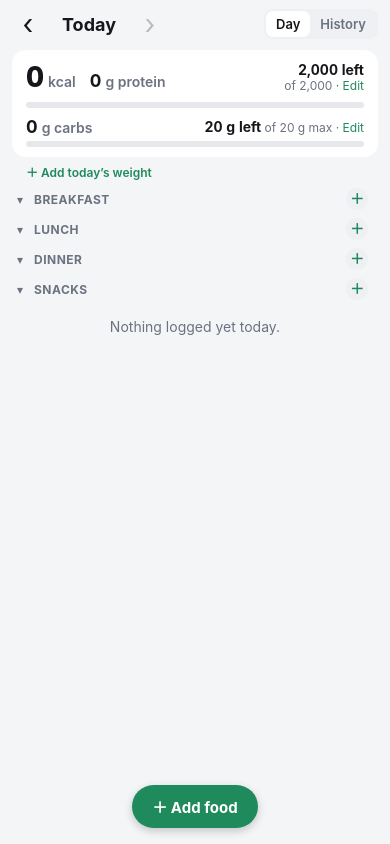
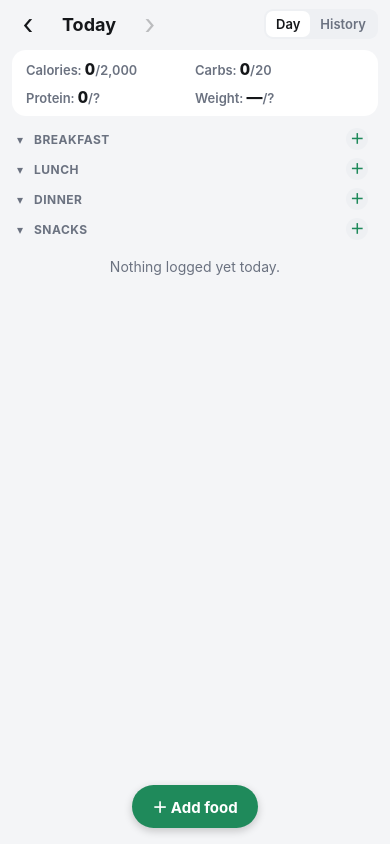
Before and after one commit to joshuabglickman/calorie-counter, a React Native app: screen / in a window 390 px wide. Built offline with nearby package versions, Linux system fonts and the light colour scheme.

Commit message:
Compact 2x2 summary at the top: calories, carbs, protein and weight vs goals
Adds an optional protein target and goal weight; tap an item to edit it.

Co-Authored-By: Claude Opus 5.5 <noreply@anthropic.com>

```diff
--- a/App.tsx
+++ b/App.tsx
@@ -37,7 +37,6 @@ import {
   loadData,
   newId,
   parseNumber,
-  previousWeight,
   saveData,
   WeightUnit,
 } from './src/storage';
@@ -68,7 +67,7 @@ function Main() {
   const [editing, setEditing] = useState<Entry | null>(null);
   const [addMeal, setAddMeal] = useState<Meal>('breakfast');
   const [weightOpen, setWeightOpen] = useState(false);
-  const [goalOpen, setGoalOpen] = useState<null | 'kcal' | 'carbs'>(null);
+  const [goalOpen, setGoalOpen] = useState<null | 'kcal' | 'carbs' | 'protein'>(null);
 
   useEffect(() => {
     loadData().then((d) => {
@@ -245,15 +244,10 @@ function Main() {
             protein={dayProtein}
             goal={data.goal}
             carbGoal={data.carbGoal}
-            onEditGoal={() => setGoalOpen('kcal')}
-            onEditCarbGoal={() => setGoalOpen('carbs')}
-          />
-          <WeightRow
+            proteinGoal={data.proteinGoal}
             weight={data.weights[day]}
-            previous={previousWeight(data.weights, day)}
-            unit={data.weightUnit}
-            isToday={isToday}
-            onPress={() => setWeightOpen(true)}
+            weightGoal={data.weightGoal}
+            onEdit={(what) => (what === 'weight' ? setWeightOpen(true) : setGoalOpen(what))}
           />
 
           {/* Column headers stay put while the list scrolls. */}
@@ -360,14 +354,15 @@ function Main() {
         visible={weightOpen}
         dayLabel={formatDay(day)}
         weight={data.weights[day]}
+        goal={data.weightGoal}
         unit={data.weightUnit}
         onClose={() => setWeightOpen(false)}
-        onSave={(weight, unit) => {
+        onSave={(weight, goal, unit) => {
           setData((prev) => {
             const weights = { ...convertWeights(prev.weights, prev.weightUnit, unit) };
             if (weight === null) delete weights[day];
             else weights[day] = weight;
-            return { ...prev, weights, weightUnit: unit };
+            return { ...prev, weights, weightGoal: goal ?? undefined, weightUnit: unit };
           });
           setWeightOpen(false);
         }}
@@ -375,11 +370,23 @@ function Main() {
 
       <GoalModal
         visible={goalOpen !== null}
-        title={goalOpen === 'carbs' ? 'Daily carb limit (g)' : 'Daily calorie goal'}
-        goal={goalOpen === 'carbs' ? data.carbGoal : data.goal}
+        title={
+          goalOpen === 'carbs'
+            ? 'Daily carb limit (g)'
+            : goalOpen === 'protein'
+              ? 'Daily protein target (g)'
+              : 'Daily calorie goal'
+        }
+        goal={goalOpen === 'carbs' ? data.carbGoal : goalOpen === 'protein' ? data.proteinGoal : data.goal}
         onClose={() => setGoalOpen(null)}
         onSave={(value) => {
-          setData((prev) => (goalOpen === 'carbs' ? { ...prev, carbGoal: value } : { ...prev, goal: value }));
+          setData((prev) =>
+            goalOpen === 'carbs'
+              ? { ...prev, carbGoal: value }
+              : goalOpen === 'protein'
+                ? { ...prev, proteinGoal: value }
+                : { ...prev, goal: value },
+          );
           setGoalOpen(null);
         }}
       />
@@ -387,71 +394,61 @@ function Main() {
   );
 }
 
+type Editable = 'kcal' | 'carbs' | 'protein' | 'weight';
+
+/** Compact 2x2 summary: "Calories 1,501/1,500", "Carbs 20/20", "Protein 118/?", "Weight 172/155". Tap to edit. */
 function TotalCard({
   total,
   carbs,
   protein,
   goal,
   carbGoal,
-  onEditGoal,
-  onEditCarbGoal,
+  proteinGoal,
+  weight,
+  weightGoal,
+  onEdit,
 }: {
   total: number;
   carbs: number;
   protein: number;
   goal: number;
   carbGoal: number;
-  onEditGoal: () => void;
-  onEditCarbGoal: () => void;
+  proteinGoal: number | undefined;
+  weight: number | undefined;
+  weightGoal: number | undefined;
+  onEdit: (what: Editable) => void;
 }) {
   const t = useTheme();
   const s = useMemo(() => styles(t), [t]);
-  const over = total > goal;
-  const pct = Math.min(1, total / goal);
-  const remaining = goal - total;
-  const carbsOver = carbs > carbGoal;
+  const fmt = (n: number | undefined) => (n === undefined ? '?' : n.toLocaleString());
+
+  const cell = (what: Editable, label: string, value: string, target: string, color?: string) => (
+    <Pressable
+      key={what}
+      onPress={() => onEdit(what)}
+      hitSlop={4}
+      style={({ pressed }) => [s.statCell, pressed && { opacity: 0.6 }]}
+    >
+      <Text style={s.statText} numberOfLines={1}>
+        <Text style={s.statLabel}>{label}: </Text>
+        <Text style={[s.statValue, color ? { color } : null]}>{value}</Text>
+        <Text style={s.statGoal}>/{target}</Text>
+      </Text>
+    </Pressable>
+  );
 
   return (
-    <View style={s.card}>
-      <View style={s.totalRow}>
-        <View style={s.totalLine}>
-          <Text style={s.bigNumber}>{total.toLocaleString()}</Text>
-          <Text style={s.kcalUnit}>kcal</Text>
-          <Text style={[s.carbsTotal, { marginLeft: 10 }]}>{protein}</Text>
-          <Text style={s.kcalUnit}>g protein</Text>
-        </View>
-        <Pressable onPress={onEditGoal} hitSlop={8} style={{ alignItems: 'flex-end' }}>
-          <Text style={[s.remaining, over && { color: t.over }]}>
-            {over ? `${(-remaining).toLocaleString()} over` : `${remaining.toLocaleString()} left`}
-          </Text>
-          <Text style={s.goalText}>
-            of {goal.toLocaleString()} <Text style={{ color: t.accent }}>· Edit</Text>
-          </Text>
-        </Pressable>
-      </View>
-      <View style={s.track}>
-        <View style={[s.fill, { width: `${pct * 100}%`, backgroundColor: over ? t.over : t.accent }]} />
-      </View>
-      <Pressable onPress={onEditCarbGoal} hitSlop={8} style={[s.totalRow, { marginTop: 8 }]}>
-        <View style={s.totalLine}>
-          <Text style={[s.carbsTotal, carbsOver && { color: t.over }]}>{carbs}</Text>
-          <Text style={s.kcalUnit}>g carbs</Text>
-        </View>
-        <Text style={s.goalText}>
-          <Text style={[s.remaining, carbsOver && { color: t.over }]}>
-            {carbsOver ? `${carbs - carbGoal} g over` : `${carbGoal - carbs} g left`}
-          </Text>{' '}
-          of {carbGoal} g max <Text style={{ color: t.accent }}>· Edit</Text>
-        </Text>
-      </Pressable>
-      <View style={[s.track, { marginTop: 4 }]}>
-        <View
-          style={[
-            s.fill,
-            { width: `${Math.min(1, carbs / carbGoal) * 100}%`, backgroundColor: carbsOver ? t.over : t.accent },
-          ]}
-        />
-      </View>
+    <View style={[s.card, s.statGrid]}>
+      {cell('kcal', 'Calories', total.toLocaleString(), goal.toLocaleString(), total > goal ? t.over : undefined)}
+      {cell('carbs', 'Carbs', String(carbs), String(carbGoal), carbs > carbGoal ? t.over : undefined)}
+      {cell(
+        'protein',
+        'Protein',
+        String(protein),
+        fmt(proteinGoal),
+        proteinGoal !== undefined && protein >= proteinGoal ? t.accent : undefined,
+      )}
+      {cell('weight', 'Weight', weight === undefined ? '—' : String(weight), fmt(weightGoal))}
     </View>
   );
 }
@@ -609,46 +606,11 @@ function History({
   );
 }
 
-function WeightRow({
-  weight,
-  previous,
-  unit,
-  isToday,
-  onPress,
-}: {
-  weight: number | undefined;
-  previous: number | null;
-  unit: WeightUnit;
-  isToday: boolean;
-  onPress: () => void;
-}) {
-  const t = useTheme();
-  const s = useMemo(() => styles(t), [t]);
-  const change = weight !== undefined && previous !== null ? Math.round((weight - previous) * 10) / 10 : null;
-  return (
-    <Pressable onPress={onPress} hitSlop={6} style={({ pressed }) => [s.weightRow, pressed && { opacity: 0.6 }]}>
-      {weight === undefined ? (
-        <Text style={[s.goalText, { color: t.accent, fontWeight: '600' }]}>
-          ＋ Add {isToday ? 'today’s' : 'this day’s'} weight
-        </Text>
-      ) : (
-        <Text style={s.goalText}>
-          Weight{' '}
-          <Text style={s.remaining}>
-            {weight} {unit}
-          </Text>
-          {change !== null && change !== 0 && `  ${change > 0 ? '+' : '−'}${Math.abs(change)} since last`}
-          <Text style={{ color: t.accent }}> · Edit</Text>
-        </Text>
-      )}
-    </Pressable>
-  );
-}
-
 function WeightModal({
   visible,
   dayLabel,
   weight,
+  goal,
   unit,
   onClose,
   onSave,
@@ -656,28 +618,38 @@ function WeightModal({
   visible: boolean;
   dayLabel: string;
   weight: number | undefined;
+  goal: number | undefined;
   unit: WeightUnit;
   onClose: () => void;
-  /** null removes the day's weight. */
-  onSave: (weight: number | null, unit: WeightUnit) => void;
+  /** null weight removes the day's weight; null goal clears the goal. */
+  onSave: (weight: number | null, goal: number | null, unit: WeightUnit) => void;
 }) {
   const t = useTheme();
   const s = useMemo(() => styles(t), [t]);
   const [text, setText] = useState('');
+  const [goalText, setGoalText] = useState('');
   const [u, setU] = useState<WeightUnit>(unit);
 
   useEffect(() => {
     if (visible) {
       setText(weight === undefined ? '' : String(weight));
+      setGoalText(goal === undefined ? '' : String(goal));
       setU(unit);
     }
-  }, [visible, weight, unit]);
+  }, [visible, weight, goal, unit]);
 
-  const n = Math.round(parseNumber(text) * 10) / 10;
-  const valid = n > 0;
+  const toWeight = (str: string) => Math.round(parseNumber(str) * 10) / 10;
+  const n = toWeight(text);
+  const g = toWeight(goalText);
+  const goalValue = g > 0 ? g : null;
+  const goalOk = goalText.trim() === '' || g > 0;
+  const valid = (n > 0 || text.trim() === '') && goalOk;
+  const weightValue = n > 0 ? n : null;
+  const save = () => valid && onSave(weightValue, goalValue, u);
   const switchUnit = (next: WeightUnit) => {
     if (next === u) return;
-    if (valid) setText(String(convertWeights({ x: n }, u, next).x));
+    if (n > 0) setText(String(convertWeights({ x: n }, u, next).x));
+    if (g > 0) setGoalText(String(convertWeights({ x: g }, u, next).x));
     setU(next);
   };
 
@@ -697,7 +669,7 @@ function WeightModal({
               placeholderTextColor={t.muted}
               autoFocus
               selectTextOnFocus
-              onSubmitEditing={() => valid && onSave(n, u)}
+              onSubmitEditing={save}
             />
             <View style={s.tabs}>
               {(['lb', 'kg'] as WeightUnit[]).map((k) => (
@@ -707,16 +679,22 @@ function WeightModal({
               ))}
             </View>
           </View>
+          <Text style={[s.goalText, { marginTop: 14, marginBottom: 6 }]}>Goal weight</Text>
+          <TextInput
+            style={s.dialogInput}
+            value={goalText}
+            onChangeText={setGoalText}
+            keyboardType="decimal-pad"
+            placeholder="optional"
+            placeholderTextColor={t.muted}
+            selectTextOnFocus
+            onSubmitEditing={save}
+          />
           <View style={s.dialogButtons}>
-            {weight !== undefined && (
-              <Pressable onPress={() => onSave(null, u)} hitSlop={8} style={{ marginRight: 'auto' }}>
-                <Text style={[s.dialogBtn, { color: t.danger }]}>Remove</Text>
-              </Pressable>
-            )}
             <Pressable onPress={onClose} hitSlop={8}>
               <Text style={[s.dialogBtn, { color: t.muted }]}>Cancel</Text>
             </Pressable>
-            <Pressable onPress={() => valid && onSave(n, u)} disabled={!valid} hitSlop={8}>
+            <Pressable onPress={save} disabled={!valid} hitSlop={8}>
               <Text style={[s.dialogBtn, { color: t.accent }, !valid && { opacity: 0.4 }]}>Save</Text>
             </Pressable>
           </View>
@@ -735,16 +713,16 @@ function GoalModal({
 }: {
   visible: boolean;
   title: string;
-  goal: number;
+  goal: number | undefined;
   onClose: () => void;
   onSave: (goal: number) => void;
 }) {
   const t = useTheme();
   const s = useMemo(() => styles(t), [t]);
-  const [text, setText] = useState(String(goal));
+  const [text, setText] = useState(goal === undefined ? '' : String(goal));
 
   useEffect(() => {
-    if (visible) setText(String(goal));
+    if (visible) setText(goal === undefined ? '' : String(goal));
   }, [visible, goal]);
 
   const n = Math.round(parseNumber(text));
@@ -811,6 +789,12 @@ const styles = (t: Theme) =>
       paddingHorizontal: 14,
       paddingVertical: 10,
     },
+    statGrid: { flexDirection: 'row', flexWrap: 'wrap', paddingVertical: 6, rowGap: 2 },
+    statCell: { width: '50%', paddingVertical: 3 },
+    statText: { fontSize: 15, color: t.text, fontVariant: ['tabular-nums'] },
+    statLabel: { fontSize: 13, color: t.muted, fontWeight: '600' },
+    statValue: { fontSize: 16, fontWeight: '800', color: t.text },
+    statGoal: { fontSize: 13, color: t.muted, fontWeight: '600' },
     totalRow: { flexDirection: 'row', justifyContent: 'space-between', alignItems: 'center' },
     totalLine: { flexDirection: 'row', alignItems: 'baseline', gap: 4 },
     bigNumber: { fontSize: 28, fontWeight: '800', color: t.text, fontVariant: ['tabular-nums'] },
@@ -881,7 +865,6 @@ const styles = (t: Theme) =>
     entryName: { flex: 1, fontSize: 14, color: t.text, fontWeight: '500' },
     entryMeta: { fontSize: 13, color: t.muted, fontWeight: '400' },
     entryKcal: { fontSize: 14, color: t.text, fontWeight: '700', fontVariant: ['tabular-nums'] },
-    weightRow: { marginHorizontal: 12, paddingHorizontal: 14, paddingBottom: 2 },
     backup: { backgroundColor: t.card, borderRadius: 12, padding: 12, marginTop: 16, gap: 6 },
     backupTitle: { fontSize: 14, fontWeight: '700', color: t.text },
     backupButtons: { flexDirection: 'row', gap: 8, marginTop: 4 },
--- a/src/storage.ts
+++ b/src/storage.ts
@@ -88,6 +88,10 @@ export type Data = {
   goal: number;
   /** Daily carb limit in grams. */
   carbGoal: number;
+  /** Daily protein target in grams; undefined until set. */
+  proteinGoal?: number;
+  /** Goal body weight in weightUnit; undefined until set. */
+  weightGoal?: number;
   /** Body weight by day (YYYY-MM-DD), in weightUnit. */
   weights: Record<string, number>;
   weightUnit: WeightUnit;
@@ -116,6 +120,8 @@ export function parseData(parsed: Partial<Data>): Data {
     foods: parsed.foods ?? {},
     goal: typeof parsed.goal === 'number' && parsed.goal > 0 ? parsed.goal : DEFAULT_DATA.goal,
     carbGoal: typeof parsed.carbGoal === 'number' && parsed.carbGoal > 0 ? parsed.carbGoal : DEFAULT_DATA.carbGoal,
+    proteinGoal: typeof parsed.proteinGoal === 'number' && parsed.proteinGoal > 0 ? parsed.proteinGoal : undefined,
+    weightGoal: typeof parsed.weightGoal === 'number' && parsed.weightGoal > 0 ? parsed.weightGoal : undefined,
     weights: parsed.weights ?? {},
     weightUnit: parsed.weightUnit === 'kg' ? 'kg' : 'lb',
   };
```
